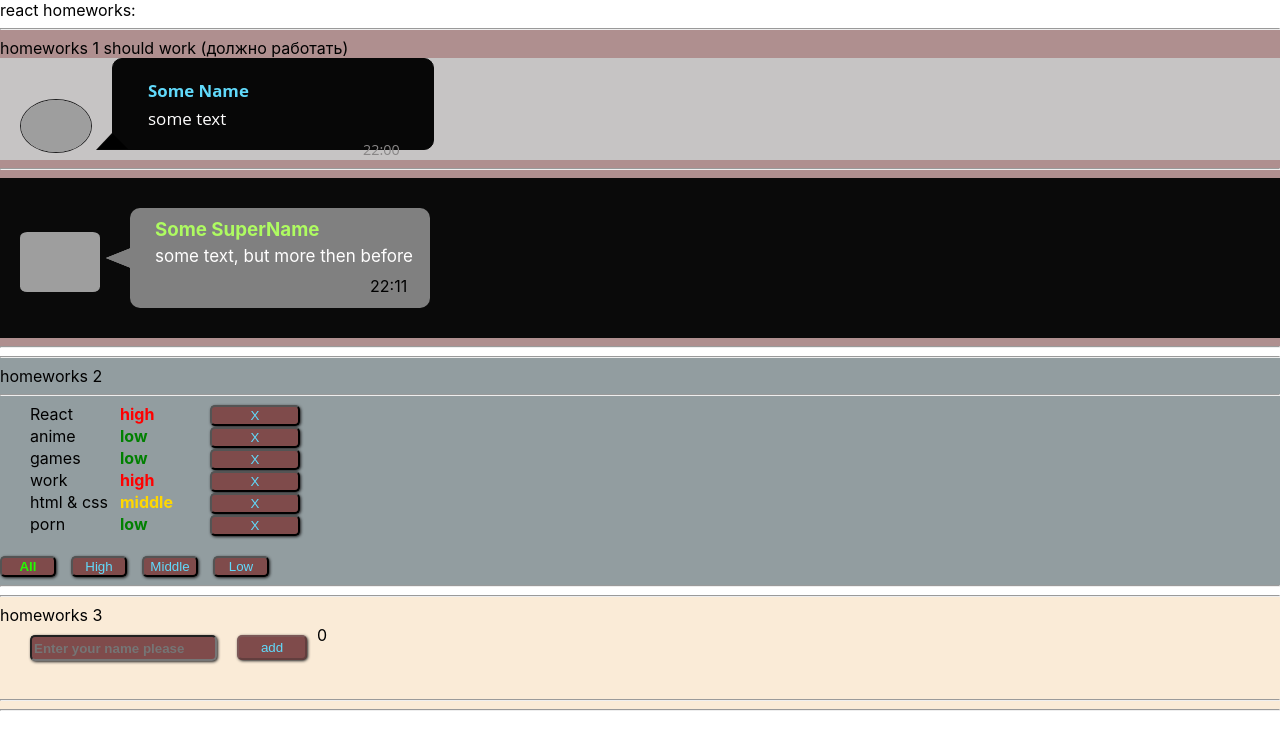
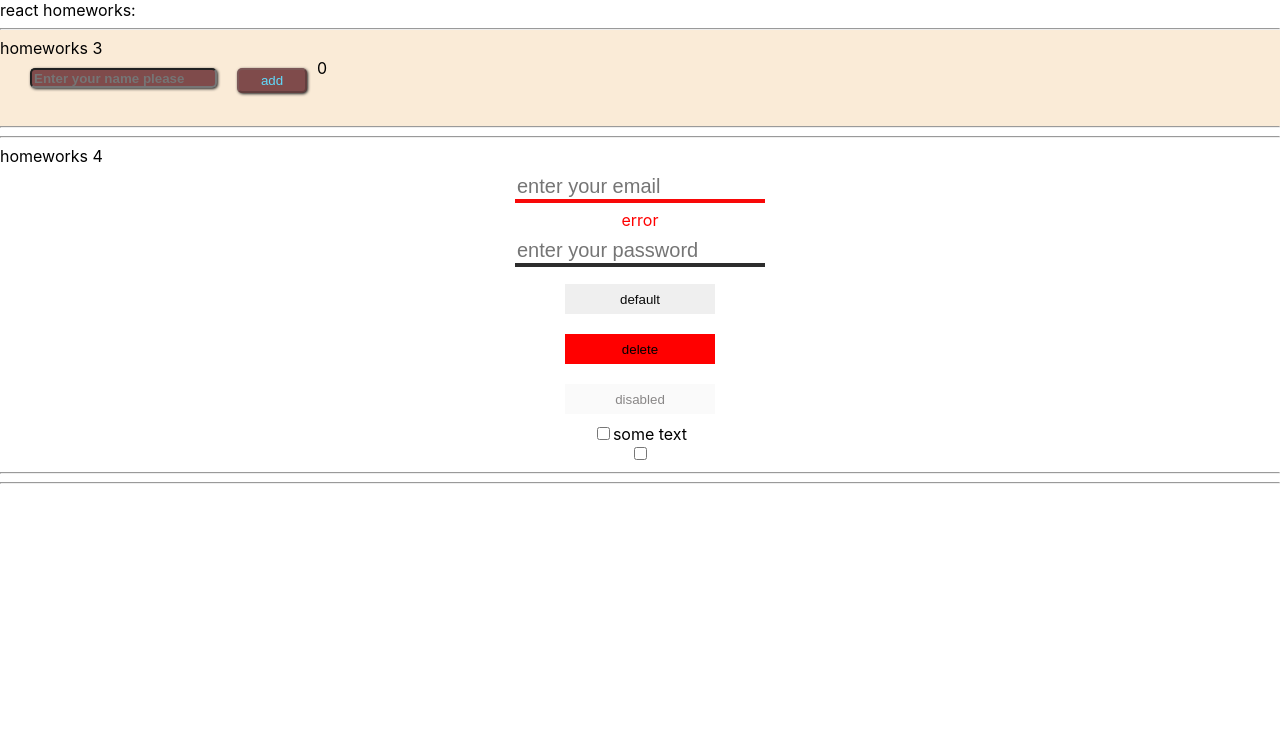
Before and after one commit to RamanSlinka/Homeworks, a React (Create React App) app: page / in a window 1280 px wide. Shown: the top 750 px of the page. Built offline with nearby package versions, Linux system fonts and the light colour scheme; grey boxes are pictures that could not be loaded.

Commit message:
homework-#4

```diff
--- a/src/p1-main/m1-ui/u1-app/App.tsx
+++ b/src/p1-main/m1-ui/u1-app/App.tsx
@@ -4,16 +4,17 @@ import s from './App.module.css'
 import HW1 from "../../../p2-homeworks/h1/HW1";
 import HW2 from "../../../p2-homeworks/h2/HW2";
 import HW3 from "../../../p2-homeworks/h3/HW3";
+import HW4 from "../../../p2-homeworks/h4/HW4";
 
 
 function App() {
     return (
         <div className={s.App}>
             <div>react homeworks:</div>
-            <HW1/>
-            <HW2/>
+            {/*<HW1/>
+            <HW2/>*/}
             <HW3/>
-            {/*<HW4/>*/}
+            <HW4/>
             {/*<HW5/>*/}
 
         </div>
--- a/src/p2-homeworks/h3/HW3.tsx
+++ b/src/p2-homeworks/h3/HW3.tsx
@@ -27,9 +27,6 @@ function HW3() {
             />
 
             <hr/>
-            {/*для личного творчества, могу проверить*/}
-            {/*<AlternativeGreeting/>*/}
-            <hr/>
         </div>
     )
 }
--- a/src/p2-homeworks/h4/HW4.module.css
+++ b/src/p2-homeworks/h4/HW4.module.css
@@ -1,5 +1,5 @@
 .blue {
-    border-bottom: 5px solid blue;
+   border-bottom: 5px solid blue;
 }
 
 .column {
--- a/src/p2-homeworks/h4/HW4.tsx
+++ b/src/p2-homeworks/h4/HW4.tsx
@@ -31,10 +31,12 @@ function HW4() {
                     onEnter={showAlert}
                     error={error}
                     // spanClassName={s.testSpanError}
+                    placeholder={'enter your email'}
                 />
 
                 <SuperInputText
                     className={s.blue} // проверьте, рабоет ли смешивание классов
+                    placeholder={'enter your password'}
                 />
 
                 {/*----------------------------------------------------*/}
@@ -77,4 +79,4 @@ function HW4() {
     )
 }
 
-export default HW4
+export default HW4;
--- a/src/p2-homeworks/h4/common/c1-SuperInputText/SuperInputText.module.css
+++ b/src/p2-homeworks/h4/common/c1-SuperInputText/SuperInputText.module.css
@@ -1,11 +1,34 @@
 .superInput {
-
+    width: 250px;
+    height: 30px;
+    outline: none;
+    margin: 7px;
+    border: none;
+    border-bottom: #2d2d2d 4px solid;
+    font-size: 20px;
 }
 
-.errorInput {
+.superInput:focus {
+    height: 30px;
+    box-shadow: #898787 1px 1px 5px;
+    border-radius: 10px;
+}
+
+.superInputError {
+    width: 250px;
+    height: 30px;
+    outline: none;
+    margin: 7px;
+    border: none;
+    border-bottom: #f80808 4px solid;
+    font-size: 20px;
+    color: red;
+}
+
+/*.errorInput {
     border: 3px solid lime;
     background: red;
-}
+}*/
 
 .error {
     color: red;
--- a/src/p2-homeworks/h4/common/c1-SuperInputText/SuperInputText.tsx
+++ b/src/p2-homeworks/h4/common/c1-SuperInputText/SuperInputText.tsx
@@ -25,21 +25,23 @@ const SuperInputText: React.FC<SuperInputTextPropsType> = (
     }
 ) => {
     const onChangeCallback = (e: ChangeEvent<HTMLInputElement>) => {
-        onChange // если есть пропс onChange
-        && onChange(e) // то передать ему е (поскольку onChange не обязателен)
+        onChange                                         // если есть пропс onChange
+        && onChange(e)                                 // то передать ему е (поскольку onChange не обязателен)
 
         onChangeText && onChangeText(e.currentTarget.value)
     }
+
+
     const onKeyPressCallback = (e: KeyboardEvent<HTMLInputElement>) => {
         onKeyPress && onKeyPress(e);
 
-        onEnter // если есть пропс onEnter
-        && e.key === 'Enter' // и если нажата кнопка Enter
-        && onEnter() // то вызвать его
+        onEnter                                          // если есть пропс onEnter
+        && e.key === 'Enter'                             // и если нажата кнопка Enter
+        && onEnter()                                     // то вызвать его
     }
 
     const finalSpanClassName = `${s.error} ${spanClassName ? spanClassName : ''}`
-    const finalInputClassName = `${s.errorInput} ${className}` // need to fix with (?:) and s.superInput
+    const finalInputClassName = `${s.superInput}  ${error ? s.superInputError : s.superInput}` // need to fix with (?:) and s.superInput
 
     return (
         <>
@@ -49,7 +51,8 @@ const SuperInputText: React.FC<SuperInputTextPropsType> = (
                 onKeyPress={onKeyPressCallback}
                 className={finalInputClassName}
 
-                {...restProps} // отдаём инпуту остальные пропсы если они есть (value например там внутри)
+
+                {...restProps}                  // отдаём инпуту остальные пропсы если они есть (value например там внутри)
             />
             {error && <span className={finalSpanClassName}>{error}</span>}
         </>
--- a/src/p2-homeworks/h4/common/c2-SuperButton/SuperButton.module.css
+++ b/src/p2-homeworks/h4/common/c2-SuperButton/SuperButton.module.css
@@ -1,7 +1,87 @@
+*{
+    box-sizing: border-box;
+}
+
+@keyframes blink {
+    0% {
+        left: -130%;
+    }
+    100% {
+        left: 130%;
+    }
+}
+
+
 .default {
-
+    color: #0a0a0a;
+    outline: none;
+    border: none;
 }
 
 .red {
     background: red;
+    border: none;
 }
+
+.button {
+    position: relative;
+    margin: 10px;
+    overflow: hidden;
+    cursor: pointer;
+    width: 150px;
+    height: 30px;
+    outline: none;
+}
+
+.button::after {
+    display: block;
+    content: '';
+    position: absolute;
+
+    left: -130%;
+    top: 0;
+    height: 100%;
+    width: 20%;
+
+    transform: skew(45deg);
+
+    background-color: white;
+    opacity: 0.7;
+
+    z-index: 14;
+}
+
+.button:hover::after {
+    animation: blink 0.35s ease;
+}
+
+.button:hover::before {
+    display: block;
+    content: '';
+    position: absolute;
+
+    left: -100vw;
+    top: 0;
+    height: 100vh;
+    width: 300vw;
+
+    background-color: #fff;
+    opacity: 0.2;
+
+    z-index: 7;
+}
+
+.button:focus{
+
+    outline: #00c0fc solid 2px;
+
+}
+
+.button:active{
+    background: #494848;
+}
+
+.button:disabled{
+    cursor: auto;
+    color: #898787;
+}
--- a/src/p2-homeworks/h4/common/c2-SuperButton/SuperButton.tsx
+++ b/src/p2-homeworks/h4/common/c2-SuperButton/SuperButton.tsx
@@ -11,15 +11,15 @@ type SuperButtonPropsType = DefaultButtonPropsType & {
 const SuperButton: React.FC<SuperButtonPropsType> = (
     {
         red, className,
-        ...restProps// все остальные пропсы попадут в объект restProps, там же будет children
+        ...restProps                        // все остальные пропсы попадут в объект restProps, там же будет children
     }
 ) => {
-    const finalClassName = `${red ? s.red : s.default} ${className}`
+    const finalClassName = `${s.button} ${red ? s.red : s.default} ${className}`
 
     return (
         <button
             className={finalClassName}
-            {...restProps} // отдаём кнопке остальные пропсы если они есть (children там внутри)
+            {...restProps}                          // отдаём кнопке остальные пропсы если они есть (children там внутри)
         />
     )
 }
```
